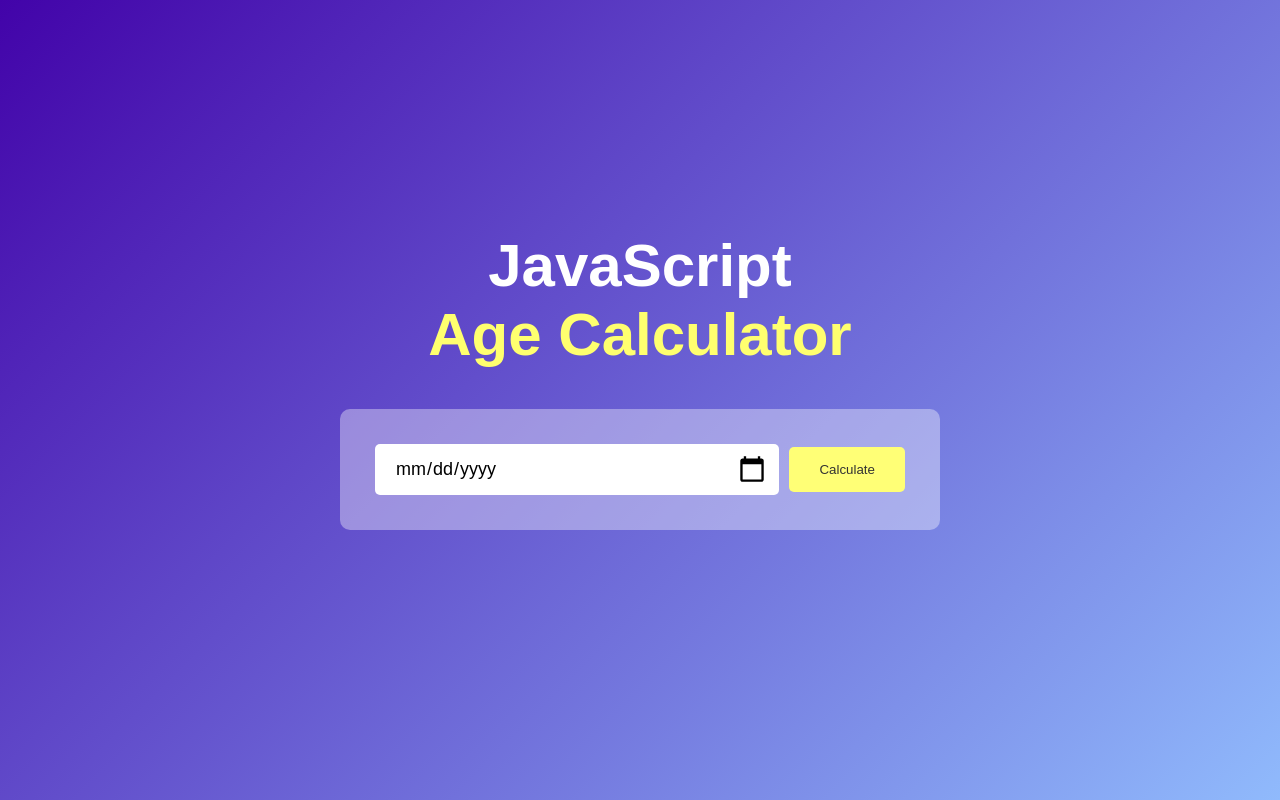
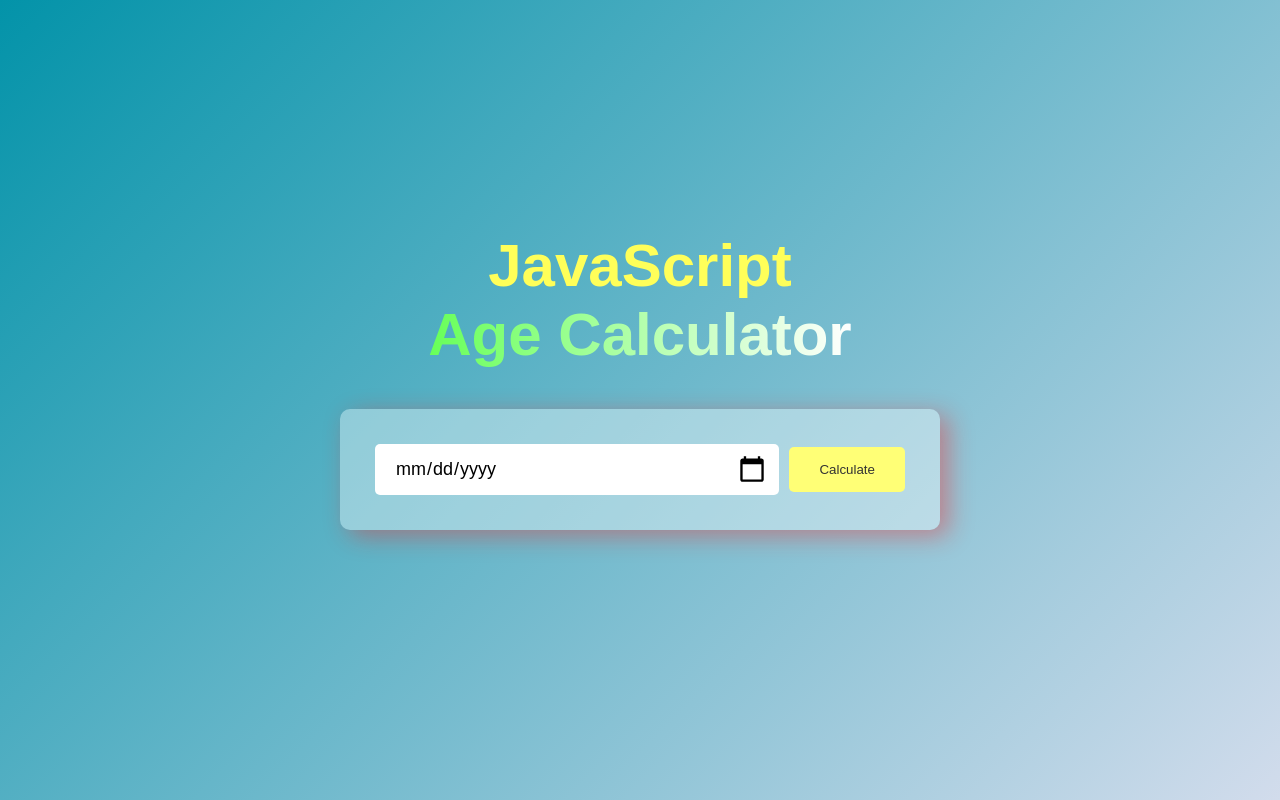
Before and after one commit to AshviniTayde/JS-Age-Calculator, a plain HTML site: page index.html in a window 1280 px wide. Drawn offline with Linux system fonts and the light colour scheme.

Commit message:
css updates

```diff
--- a/style.css
+++ b/style.css
@@ -8,7 +8,7 @@
 .container {
   width: 100%;
   min-height: 100vh;
-  background: linear-gradient(135deg, #4203a9, #90bafc);
+  background: linear-gradient(135deg, #0393a9, #d2dcec);
   color: #fff;
   padding: 10px;
   display: flex;
@@ -24,10 +24,13 @@
 
 .calculator h1 {
   font-size: 60px;
+  color:#ffff59
 }
 
 .calculator h1 span {
-  color: #ffff6f;
+    background: linear-gradient(to right,#67ff59,white);
+    background-clip: text;
+    color: transparent;
 }
 
 .inputbox {
@@ -38,6 +41,8 @@
   display: flex;
   align-items: center;
   gap: 10px;
+  box-shadow: 9px 6px 25px rgba(249, 28, 28, 0.4);
+
 }
 
 .inputbox input {
```
